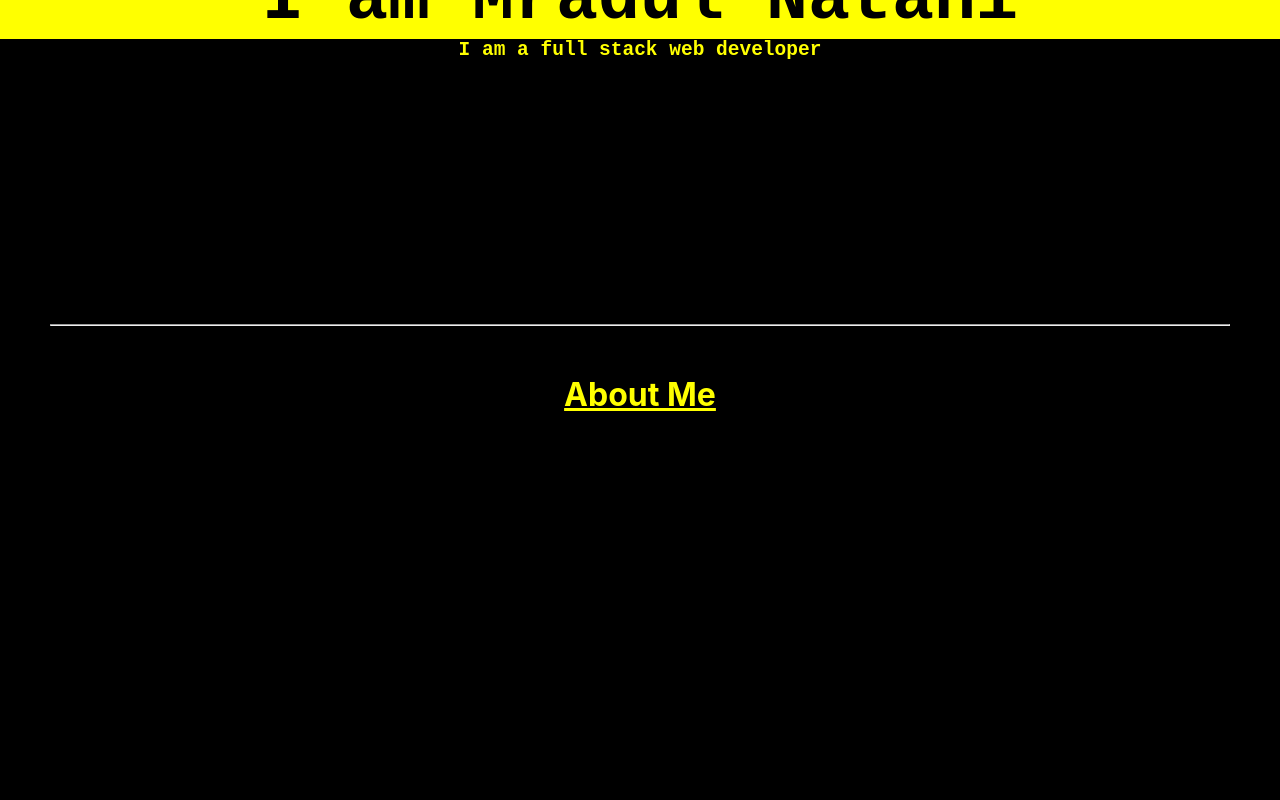
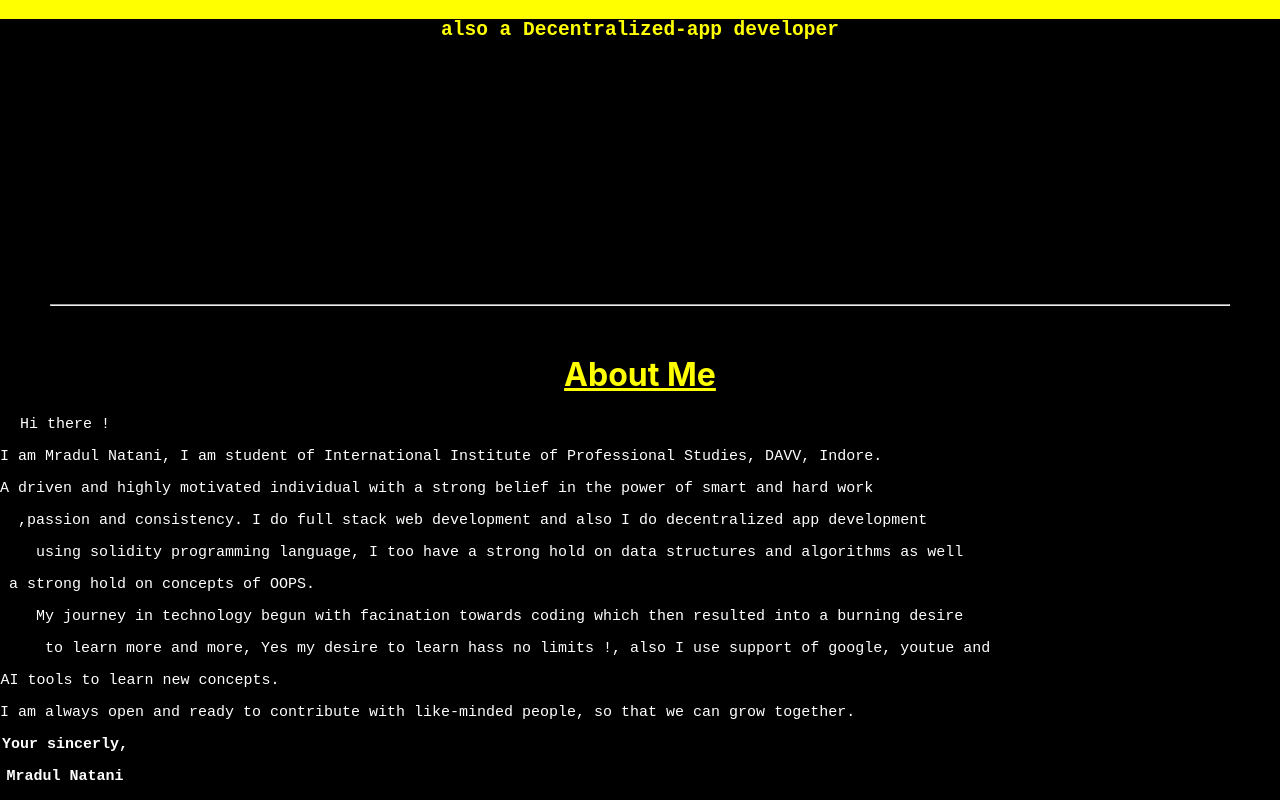
Before and after one commit to mradulnatani/portfolio, a React (Create React App) app in the folder my-portfolio/: page / in a window 1280 px wide. Shown: the part 326-1126 px from the top of the page. Before the commit the page ends 800 px from the top, so only its background shows below. Built offline with nearby package versions, Linux system fonts and the light colour scheme.

Commit message:
added some data to about component and changed setTimeout in main component from 2000 to 1000

```diff
--- a/my-portfolio/src/MyComponents/About.js
+++ b/my-portfolio/src/MyComponents/About.js
@@ -5,6 +5,21 @@ export default function About() {
     <div>
         <br/>
       <h1 style={{color:'yellow'}}><u style={{color:'yellow'}}>About Me</u></h1>
+      <pre style={{color:'white',fontSize:'15px', marginRight:'450px'}}>
+        <p style={{marginRight:'700px'}}>Hi there !</p>
+        <p>I am Mradul Natani, I am student of International Institute of Professional Studies, DAVV, Indore.</p>
+        <p>A driven and highly motivated individual with a strong belief in the power of smart and hard work </p>
+        <p>  ,passion and consistency. I do full stack web development and also I do decentralized app development</p>
+        <p>    using solidity programming language, I too have a strong hold on data structures and algorithms as well</p>
+        <p style={{marginRight:'550px'}}> a strong hold on concepts of OOPS.</p>
+        <p>    My journey in technology begun with facination towards coding which then resulted into a burning desire</p>
+        <p>     to learn more and more, Yes my desire to learn hass no limits !, also I use support of google, youtue and</p>
+        <p style={{marginRight:'550px'}}>AI tools to learn new concepts.</p>
+        <p>I am always open and ready to contribute with like-minded people, so that we can grow together.   </p>
+        <b><p style={{marginRight:'700px'}}>Your sincerly,</p></b>
+        <b><p style={{marginRight:'700px'}}>Mradul Natani</p></b>
+
+      </pre>
     </div>
   )
 }
--- a/my-portfolio/src/MyComponents/main.js
+++ b/my-portfolio/src/MyComponents/main.js
@@ -9,7 +9,7 @@ export default function Main() {
   //function autoClick() {
     //button.click();
   //}
-  setTimeout(() => setField(!field), 2000);
+  setTimeout(() => setField(!field), 1000);
 
   return (
     <div className='intro-content'>
--- a/my-portfolio/src/MyComponents/navbar.css
+++ b/my-portfolio/src/MyComponents/navbar.css
@@ -1,10 +1,14 @@
 .navigation li{
     list-style: none;
     float: left;
-    margin-right: 225px;
+    margin-right: 150px;
     color: white;
     position:sticky;
 }
 .navigation ul{
     display:inline-block;
 }
+
+.navigation li b{
+    margin-right: '150px';
+}
--- a/my-portfolio/src/MyComponents/navbar.js
+++ b/my-portfolio/src/MyComponents/navbar.js
@@ -6,7 +6,8 @@ export default function navbar() {
 
       <navbar className="navigation">
         <ul>
-          <li><b style={{border:'1px solid white',borderBlockEndWidth:'5px', borderRadius:'20px', wordSpacing:'3px'}}>Mradul Natani</b></li>
+          <li><b style={{border:'1px solid white',borderBlockEndWidth:'5px', borderRadius:'20px', wordSpacing:'3px'
+          }}>Mradul Natani</b></li>
             <li>About</li>
             <li>Technologies</li>
             <li>Projects</li>
```
